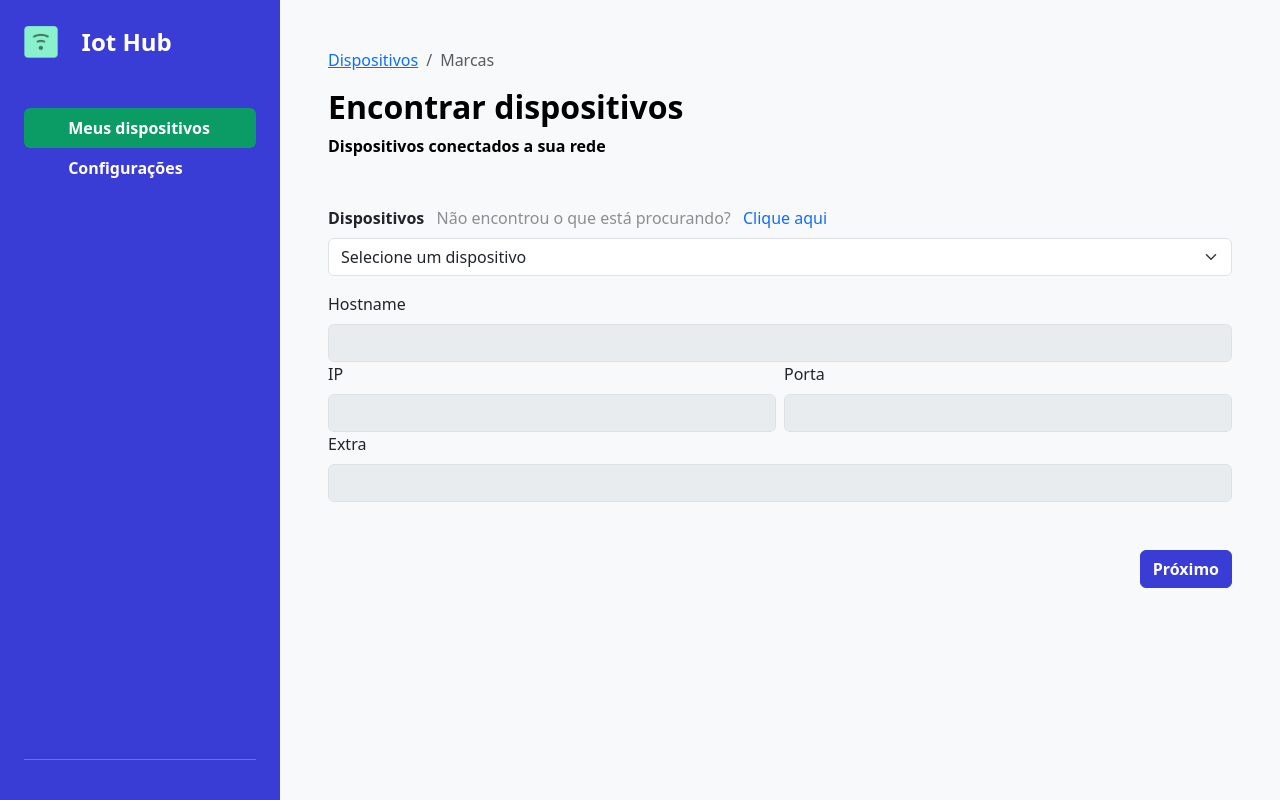
After one commit to PcObserver/TCC-RaspClient, a Flask app: template templates/device/find.html in a window 1280 px wide. The commit adds this page. Run offline with Flask 3, Linux system fonts and the light colour scheme; the template is opened without the code that fills it, so the values that code supplies are empty; some libraries are stand-ins or nearby versions.

Commit message:
add search for devices

```diff
--- a/static/styles/application.css
+++ b/static/styles/application.css
@@ -36,3 +36,9 @@
     background-color: #17a2b8; /* Info background color */
     color: #fff; /* Text color */
 }
+
+.form-control.disabled {
+    background-color: var(--bs-secondary-bg)!important;
+    opacity: 1;
+    pointer-events: none;
+}
--- /dev/null
+++ b/templates/device/find.html
@@ -0,0 +1,61 @@
+{% extends "./layout/base.html" %}
+{% block title %}Encontrar dispositivos{% endblock %}
+{% block content %}
+<nav aria-label="breadcrumb">
+    <ol class="breadcrumb">
+      <li class="breadcrumb-item active" aria-current="page"><a href="{{url_for('device.list_registered_devices')}}">Dispositivos</a></li>
+      <li class="breadcrumb-item active" aria-current="page">Marcas</li>
+    </ol>
+</nav>
+<h2 class="fw-bold text-body-emphasis">Encontrar dispositivos</h2>
+<subtitle class="fw-bold text-body-emphasis mb-5">Dispositivos conectados a sua rede</subtitle>
+
+<div class="mb-3">
+<form action="{{ url_for('device.find_devices') }}" method="GET">
+  <label for="device_type" class="form-label fw-bold">Dispositivos</label>
+  <span class="opacity-50 ms-2">Não encontrou o que está procurando?</span>
+  <a href="{{url_for('brand.create_brand')}}" class="text-decoration-none ms-2">Clique aqui<a>
+    <select class="form-select" id="device" name="device" required>
+      <option value="" selected>Selecione um dispositivo</option>
+      {% for key,value in devices.items() %}
+      <option id="{{key}}" value="{{key}}" data-hostname="{{value["hostname"]}}", data-ip="{{value["ip"]}}", data-port="{{value["port"]}}" data-extra="{{value["txt"]}}">{{key}}</option>
+      {% endfor %}
+    </select>
+  </div>
+  <div class="col">
+    <label for="hostname" class="form-label">Hostname</label>
+    <input id="hostname" name="hostname" class="form-control disabled" readonly>
+  </div>
+  <div class="d-flex gap-2">
+    <div class="col">
+      <label for="ip" class="form-label">IP</label>
+      <input id="ip" name="ip" class="form-control disabled" readonly>
+    </div>
+    <div class="col">
+      <label for="port" class="form-label">Porta</label>
+      <input id="port" name="port" class="form-control disabled" readonly>
+    </div>
+  </div>
+    <div class="col">
+      <label for="text" class="form-label">Extra</label>
+      <input id="text" name="text" class="form-control disabled" readonly>
+    </div>
+  <div class="d-flex justify-content-end mt-5">
+    <button type="submit" class="btn btn-primary">Próximo</button>
+  </div>
+</form>
+
+{% block script %}
+  <script>
+    $("#device").change((e) => {
+      selected_value = $(event.target).val();
+      selected_option = $(`#${selected_value}`);
+      $("#hostname").val(selected_option.data('hostname'));
+      $("#ip").val(selected_option.data('ip'));
+      $("#port").val(selected_option.data('port'));
+      $("#extra").val(selected_option.data('extra'));
+    });
+  </script>
+{% endblock %}
+
+{% endblock %}
--- a/templates/device/index.html
+++ b/templates/device/index.html
@@ -15,7 +15,7 @@
             </div>
         </form>
         <div class="col-auto">
-            <a href="{{url_for('brand.list_brands')}}" class="btn btn-primary">Registrar dispositivo</a>
+            <a href="{{url_for('device.find_devices')}}" class="btn btn-primary">Encontrar dispositivo</a>
         </div>
     </div>
 </div>
```
Also changed, not shown: utils/network.py (+31 -0 lines), views/device.py (+31 -2 lines).
